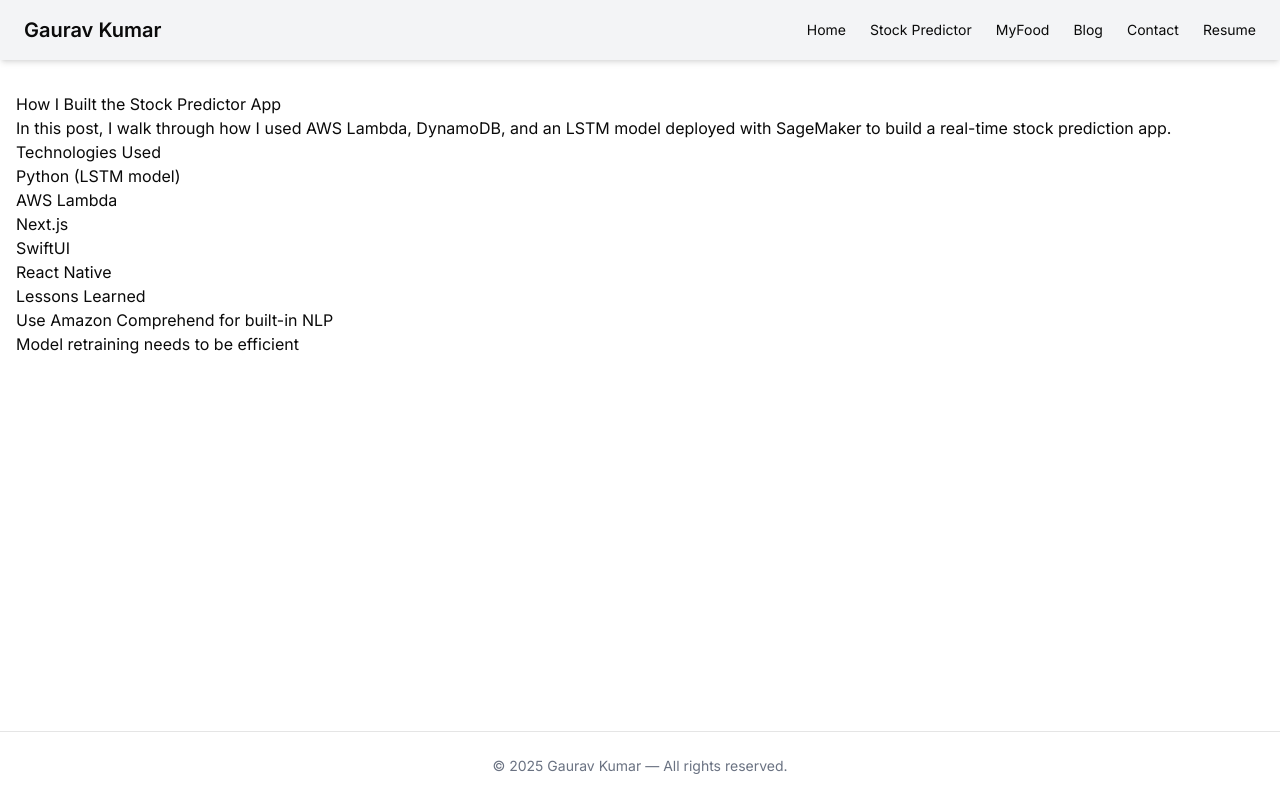
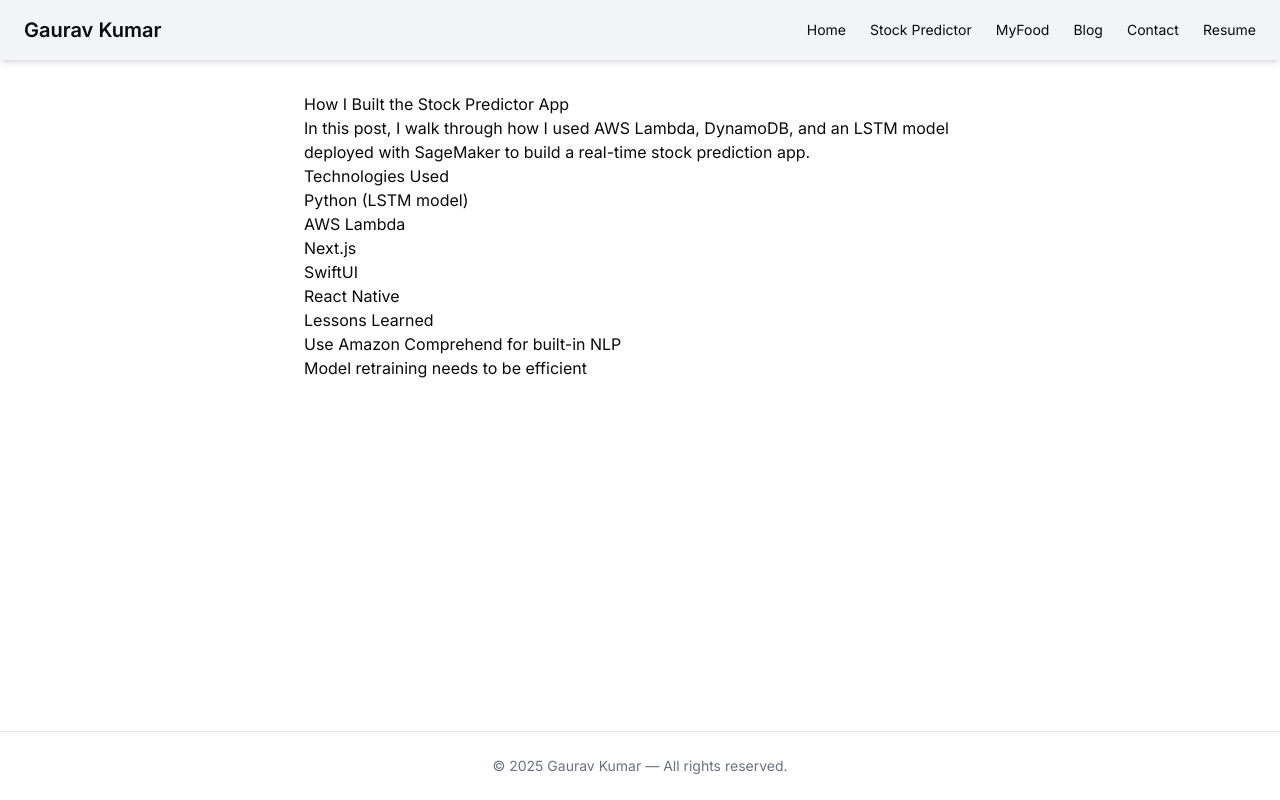
Before and after one commit to mobigaurav/gaurav-portfolio, a Next.js app: page /blogs/ai-in-mobile-development in a window 1280 px wide. Built offline with nearby package versions, Linux system fonts and the light colour scheme.

Commit message:
Fix: static params and params type mismatch in blog route

```diff
--- a/app/blogs/[slug]/page.tsx
+++ b/app/blogs/[slug]/page.tsx
@@ -2,29 +2,28 @@ import fs from "fs";
 import path from "path";
 import matter from "gray-matter";
 import { MDXRemote } from "next-mdx-remote/rsc";
-import React, { JSX } from "react";
 
-interface BlogParams {
+interface BlogPageProps {
   params: {
     slug: string;
   };
 }
 
-export async function generateStaticParams(): Promise<{ slug: string }[]> {
+export async function generateStaticParams(): Promise<BlogPageProps["params"][]> {
   const files = fs.readdirSync(path.join(process.cwd(), "content/blog"));
   return files.map((file) => ({
     slug: file.replace(/\.mdx$/, ""),
   }));
 }
 
-export default function BlogPost({ params }: BlogParams): JSX.Element {
+export default function BlogPostPage({ params }: BlogPageProps) {
   const filePath = path.join(process.cwd(), "content/blog", `${params.slug}.mdx`);
   const source = fs.readFileSync(filePath, "utf8");
   const { content } = matter(source);
 
   return (
-    <article className="prose dark:prose-invert">
+    <div className="prose max-w-2xl mx-auto dark:prose-invert">
       <MDXRemote source={content} />
-    </article>
+    </div>
   );
 }
```
